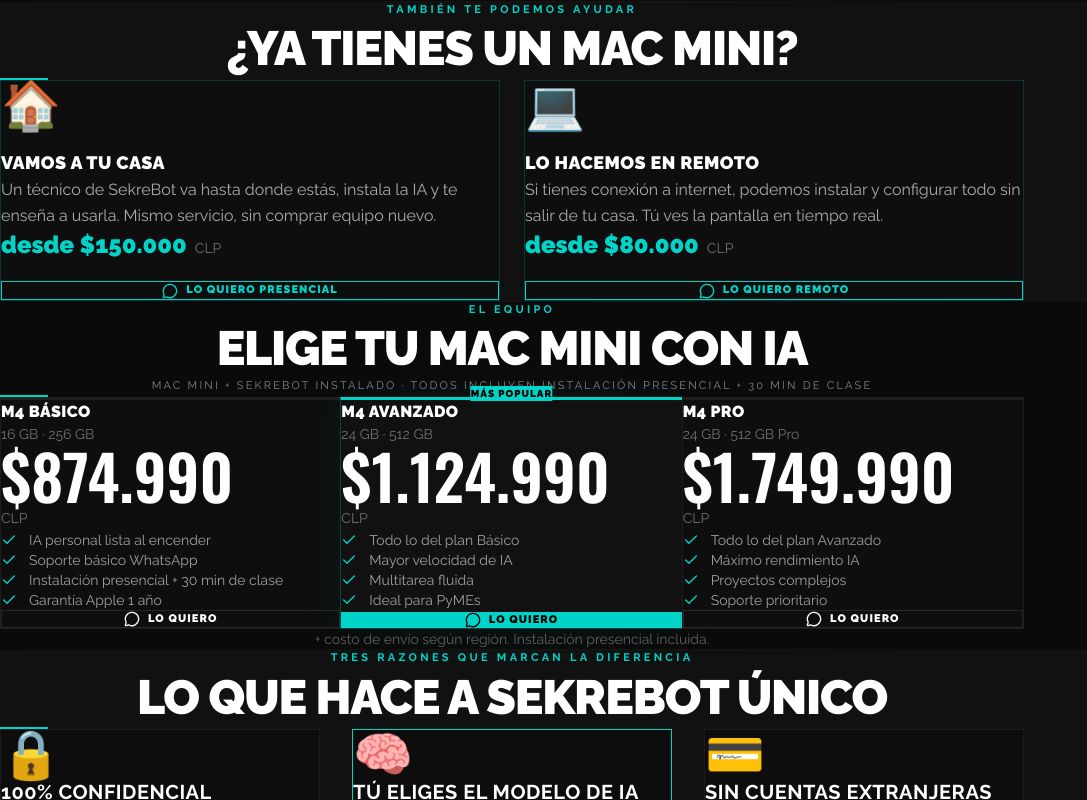
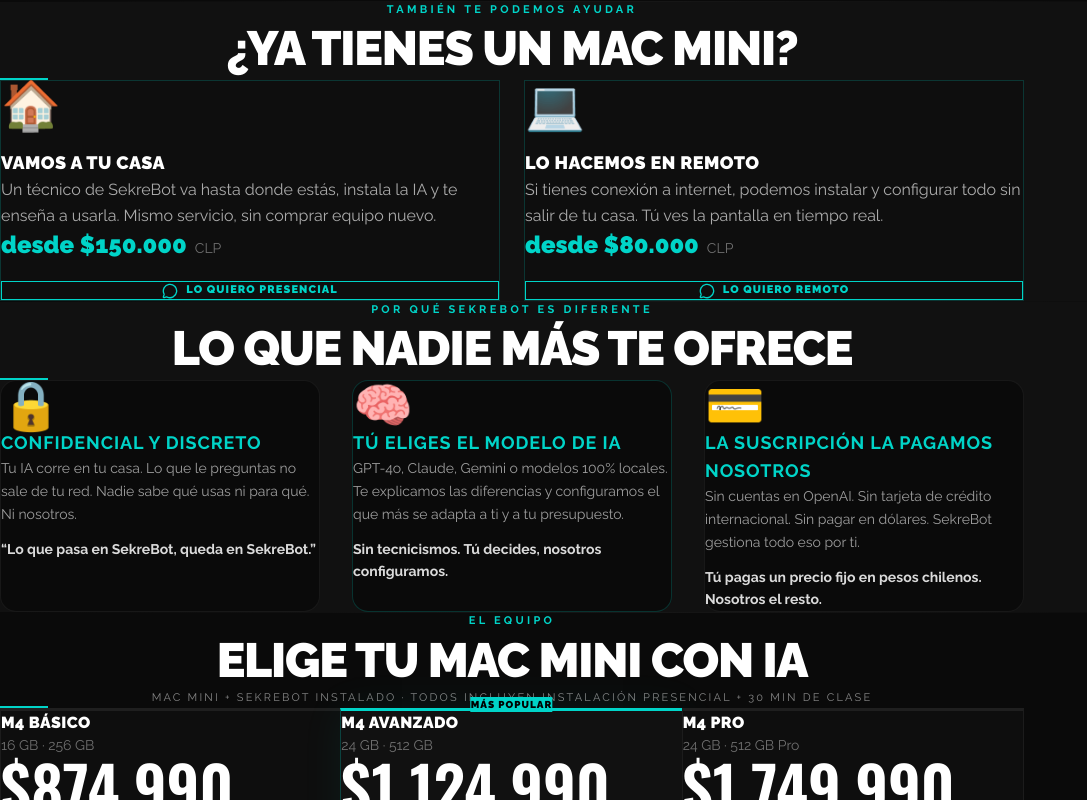
Before and after one commit to cristian-nananana/ceom-agents, a Next.js app: page / in a window 1280 px wide. Shown: the part 2000-2800 px from the top of the page, without its empty margins (0-1087 px from the left). Built offline with nearby package versions, Linux system fonts and the light colour scheme.

Commit message:
feat: add privacy/model/subscription pillars + fix prices to 20% margin

```diff
--- a/src/app/page.tsx
+++ b/src/app/page.tsx
@@ -801,6 +801,65 @@
       <div className="h-px" style={{ background: "linear-gradient(to right, transparent, rgba(255,255,255,0.05), transparent)" }} />
 
       {/* ════════════════════════════════════════════════
+          PILARES DIFERENCIADORES — Privacidad, Modelo, Suscripción
+      ════════════════════════════════════════════════ */}
+      <section className="py-24 sm:py-32 px-6 sm:px-8" style={{ background: "#111111" }}>
+        <div className="max-w-5xl mx-auto">
+          <SectionTitle
+            eyebrow="POR QUÉ SEKREBOT ES DIFERENTE"
+            title="Lo que nadie más te ofrece"
+          />
+          <div className="grid grid-cols-1 md:grid-cols-3 gap-8">
+            {/* Privacidad */}
+            <div className="rounded-2xl p-8 border" style={{ background: "#0A0A0A", borderColor: "rgba(255,255,255,0.06)" }}>
+              <div className="text-5xl mb-6">🔒</div>
+              <h3 className="text-lg font-bold uppercase tracking-wider mb-3" style={{ color: "#00D4C8" }}>
+                Confidencial y discreto
+              </h3>
+              <p className="text-sm leading-relaxed" style={{ color: "rgba(255,255,255,0.6)" }}>
+                Tu IA corre en tu casa. Lo que le preguntas no sale de tu red.
+                Nadie sabe qué usas ni para qué. Ni nosotros.
+                <strong style={{ color: "rgba(255,255,255,0.85)", display: "block", marginTop: "12px" }}>
+                  &ldquo;Lo que pasa en SekreBot, queda en SekreBot.&rdquo;
+                </strong>
+              </p>
+            </div>
+            {/* Modelo a medida */}
+            <div className="rounded-2xl p-8 border" style={{ background: "#0A0A0A", borderColor: "rgba(0,212,200,0.2)" }}>
+              <div className="text-5xl mb-6">🧠</div>
+              <h3 className="text-lg font-bold uppercase tracking-wider mb-3" style={{ color: "#00D4C8" }}>
+                Tú eliges el modelo de IA
+              </h3>
+              <p className="text-sm leading-relaxed" style={{ color: "rgba(255,255,255,0.6)" }}>
+                GPT-4o, Claude, Gemini o modelos 100% locales. Te explicamos las diferencias
+                y configuramos el que más se adapta a ti y a tu presupuesto.
+                <strong style={{ color: "rgba(255,255,255,0.85)", display: "block", marginTop: "12px" }}>
+                  Sin tecnicismos. Tú decides, nosotros configuramos.
+                </strong>
+              </p>
+            </div>
+            {/* Suscripción gestionada */}
+            <div className="rounded-2xl p-8 border" style={{ background: "#0A0A0A", borderColor: "rgba(255,255,255,0.06)" }}>
+              <div className="text-5xl mb-6">💳</div>
+              <h3 className="text-lg font-bold uppercase tracking-wider mb-3" style={{ color: "#00D4C8" }}>
+                La suscripción la pagamos nosotros
+              </h3>
+              <p className="text-sm leading-relaxed" style={{ color: "rgba(255,255,255,0.6)" }}>
+                Sin cuentas en OpenAI. Sin tarjeta de crédito internacional.
+                Sin pagar en dólares. SekreBot gestiona todo eso por ti.
+                <strong style={{ color: "rgba(255,255,255,0.85)", display: "block", marginTop: "12px" }}>
+                  Tú pagas un precio fijo en pesos chilenos. Nosotros el resto.
+                </strong>
+              </p>
+            </div>
+          </div>
+        </div>
+      </section>
+
+      {/* Separator */}
+      <div className="h-px" style={{ background: "linear-gradient(to right, transparent, rgba(255,255,255,0.05), transparent)" }} />
+
+      {/* ════════════════════════════════════════════════
           PRECIOS — El equipo
       ════════════════════════════════════════════════ */}
       <section
@@ -870,14 +929,14 @@
             </div>
             {/* Suscripción gestionada */}
             <div className="p-10 border" style={{ borderColor: "rgba(255,255,255,0.06)", background: "#0D0D0D" }}>
-              <div className="text-5xl mb-6">💳</div>
-              <h3 className="text-white font-bold text-xl uppercase tracking-wide mb-4">Sin cuentas extranjeras</h3>
+              <div className="text-5xl mb-6">🔑</div>
+              <h3 className="text-white font-bold text-xl uppercase tracking-wide mb-4">Tu cuenta, tus datos</h3>
               <p style={{ color: "rgba(255,255,255,0.55)", lineHeight: "1.8" }}>
-                La suscripción a los modelos de IA la pagamos nosotros.
-                Tú no necesitas tarjeta en USD, ni cuenta en OpenAI, ni configurar APIs.
+                Tú creas tu propia cuenta en OpenAI, Claude o el modelo que elijas.
+                Nosotros la configuramos en tu equipo. Tus datos nunca pasan por nosotros.
               </p>
               <p className="mt-4 text-sm" style={{ color: "#00D4C8" }}>
-                Un precio fijo en pesos chilenos. Sin sorpresas.
+                Máxima protección de datos. Total independencia.
               </p>
             </div>
           </div>
```
